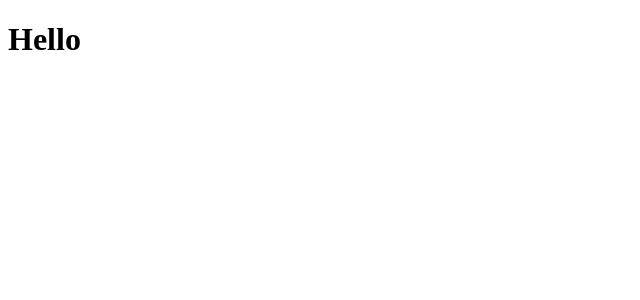
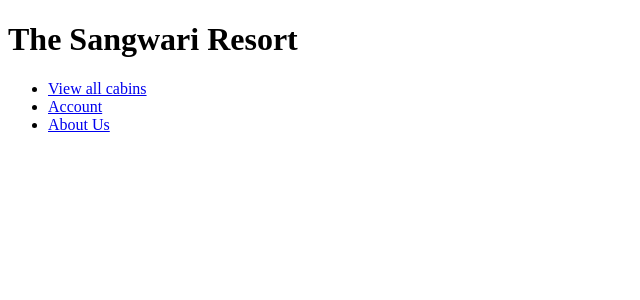
Before and after one commit to sandeepdewangan/11-sangwari-resort, a Next.js app: page / in a window 1280 px wide. Shown: the top 300 px of the page, without its empty margins (0-640 px from the left). Built offline with nearby package versions, Linux system fonts and the light colour scheme.

Commit message:
Routing and Navigation

```diff
--- /dev/null
+++ b/app/components/Navigation.js
@@ -0,0 +1,22 @@
+import React from "react";
+import Link from "next/link";
+
+const Navigation = () => {
+  return (
+    <div>
+      <ul>
+        <li>
+          <Link href="/cabins">View all cabins</Link>
+        </li>
+        <li>
+          <Link href="/accounts">Account</Link>
+        </li>
+        <li>
+          <Link href="/about">About Us</Link>
+        </li>
+      </ul>
+    </div>
+  );
+};
+
+export default Navigation;
--- /dev/null
+++ b/app/page.js
@@ -0,0 +1,10 @@
+import Navigation from "./components/Navigation";
+
+export default function Home() {
+  return (
+    <div>
+      <h1>The Sangwari Resort</h1>
+      <Navigation />
+    </div>
+  );
+}
--- a/jsconfig.json
+++ b/jsconfig.json
@@ -1,7 +1,7 @@
 {
   "compilerOptions": {
     "paths": {
-      "@/*": ["./src/*"]
+      "@/*": ["./app/*"]
     }
   }
 }
--- a/src/app/page.js
+++ /dev/null
@@ -1,3 +0,0 @@
-export default function Home() {
-  return <h1>Hello</h1>;
-}
```
Also changed, not shown: app/about/page.js (added, +13 -0 lines), app/accounts/page.js (added, +13 -0 lines), app/cabins/page.js (added, +13 -0 lines), app/layout.js (renamed from src/app/layout.js).
